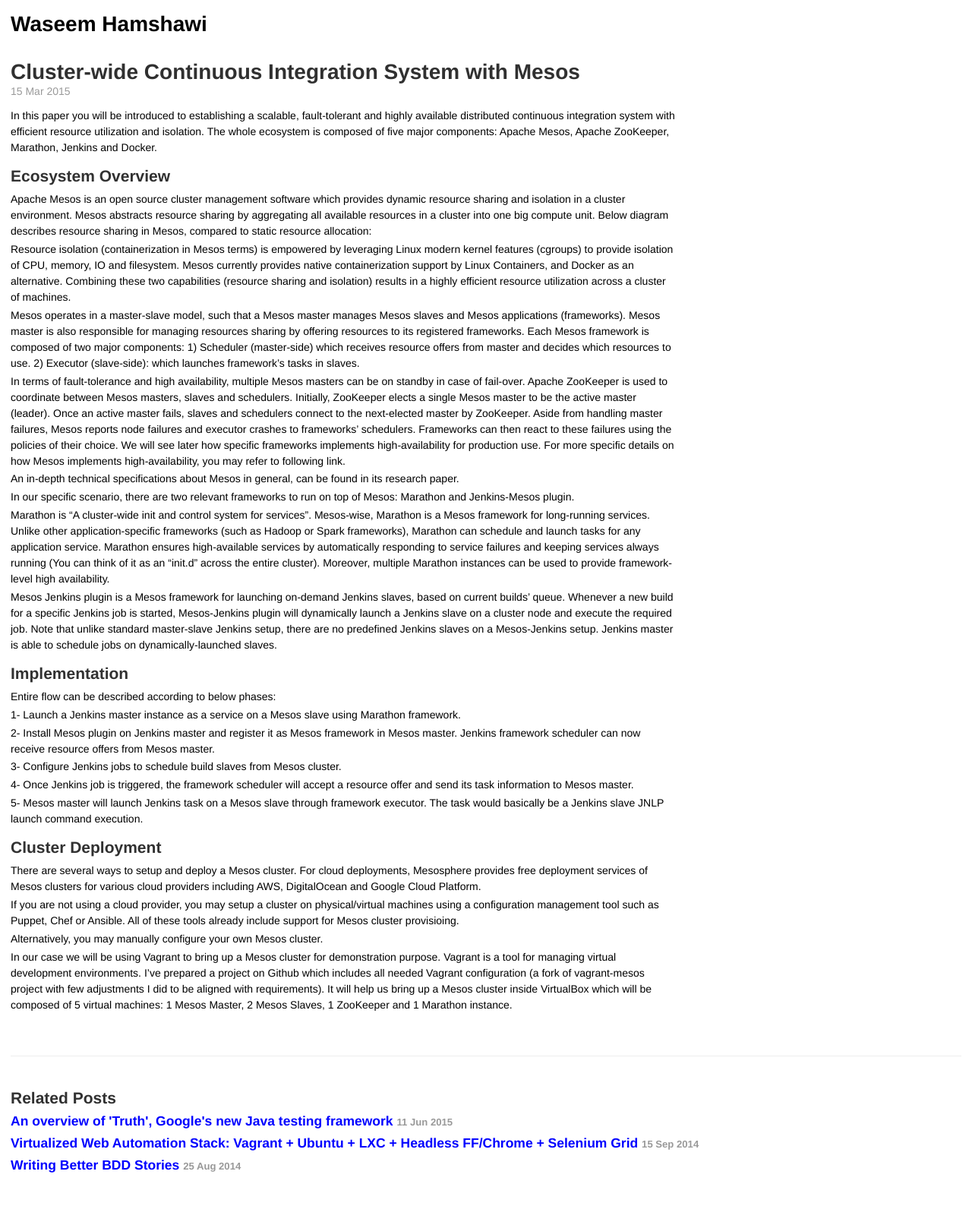
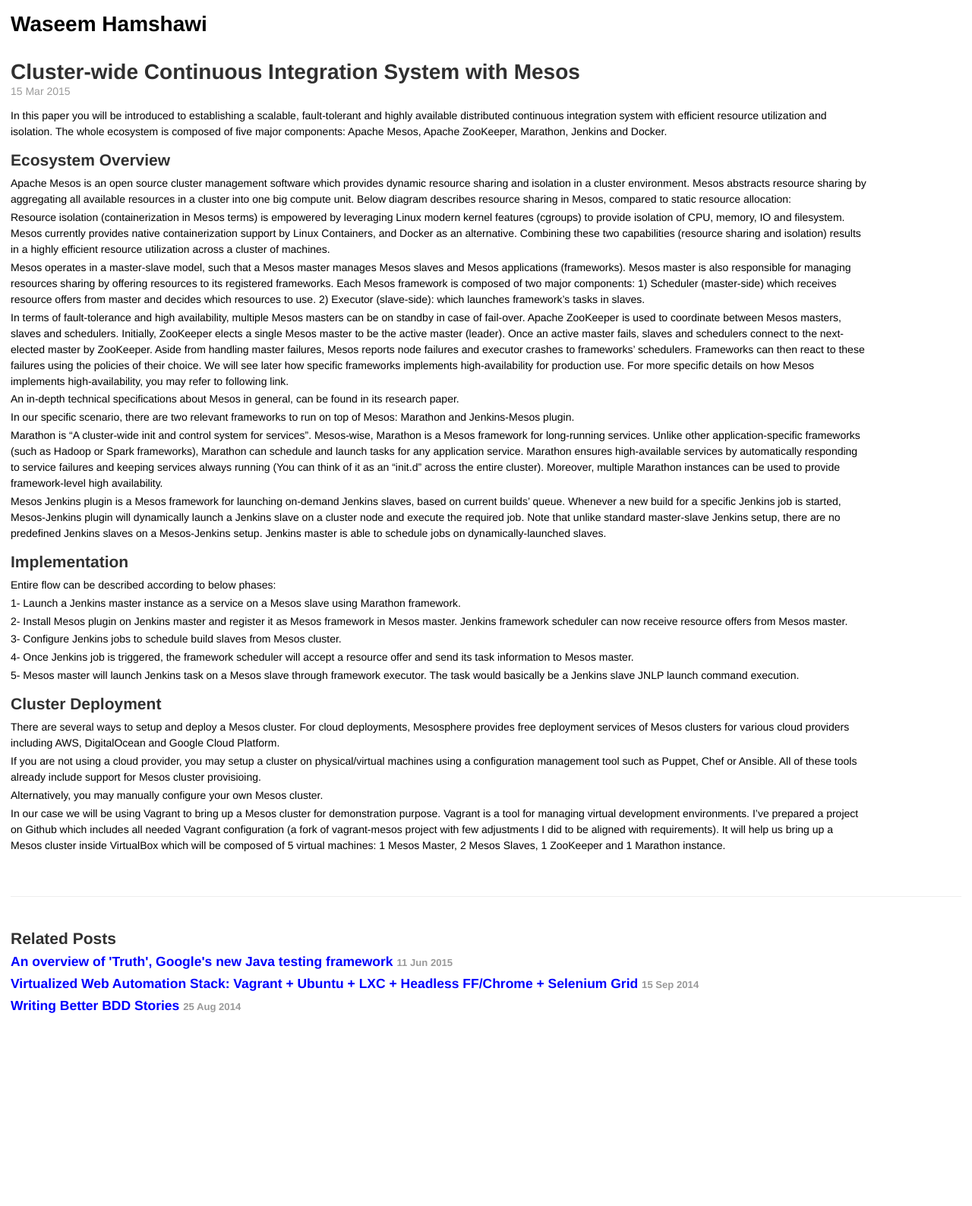
Before and after one commit to waseemh/waseemh.github.io_F, a Jekyll site: the page built from _posts/2015-03-15-cluster-wideci-system-mesos-jenkins.md, in a window 1280 px wide. Shown: the whole page at 76% size. Built offline with Jekyll 4.4.1, drawn with Linux system fonts in a browser that asks for light colours; Markdown is read by kramdown in place of the engine named in the settings; after the commit the page ends 1378 px from its top, so only the background shows below that.

Commit message:
Update poole.css

```diff
--- a/public/css/poole.css
+++ b/public/css/poole.css
@@ -314,7 +314,7 @@
   margin-bottom: 4em;
 }
 
-.post {  max-width: 70%; }
+.post {  max-width: 90%; }
 
 /* Blog post or page title */
 .page-title,
```
